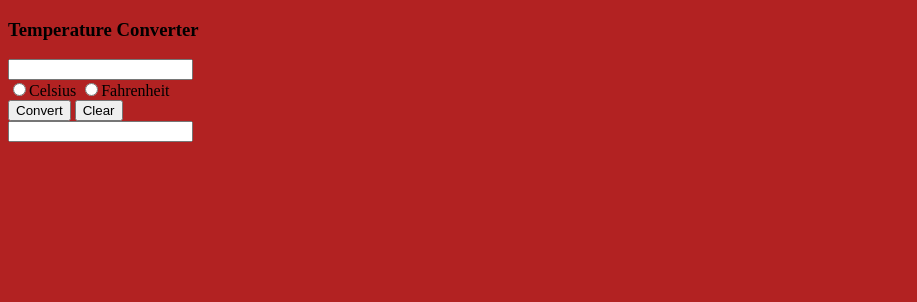
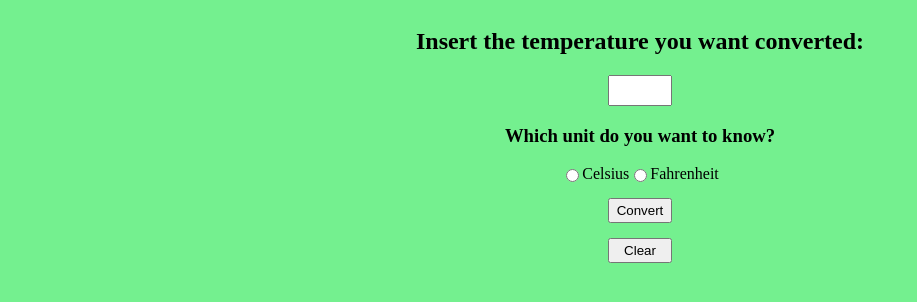
Before and after one commit to MCaldwell-42/temperature-converter, a plain HTML site: page index.html in a window 1280 px wide. Both pictures are taken after a click on the button "Clear". Shown: the whole page, without its empty margins (0-917 px from the left). Drawn offline with Linux system fonts and the light colour scheme.

Commit message:
events and some style

```diff
--- a/index.html
+++ b/index.html
@@ -8,23 +8,24 @@
     <link rel="stylesheet" href="./main.css">
 </head>
 <body>
-    <h3>Temperature Converter</h3>
+    <div id="wholeThang">
+    <h2>Insert the temperature you want converted:</h2>
     <div>
         <input type="number" id="tempInput">
     </div>
-    <div>
-        <input type="radio" name="temp" value="C">Celsius</input>
-        <input type="radio" name="temp" value="F">Fahrenheit</input>
+    <h3>Which unit do you want to know?</h3>
+    <div class="radio-buttons">
+        <input type="radio" name="temp" id="Celsius" value="C">Celsius</input>
+        <input type="radio" name="temp" id="Fahrenheit" value="F">Fahrenheit</input>
     </div>
     <div>
         <button type="button" id="convertBtn">Convert</button>
         <button type="button" id="clearBtn">Clear</button>
     </div>
 
-    <div>
-        <input type="number" id="tempOutput">
+    <div id="tempOutput">
     </div>
-
+    </div>
 
     <script src="./main.js"></script>
 </body>
--- a/main.css
+++ b/main.css
@@ -1,3 +1,29 @@
 body {
-    background-color: firebrick;
+    background-color: rgb(116, 240, 143);
+    text-align: center;
 }
+
+div {
+    display: flex;
+    flex-direction: column;
+
+
+
+}
+.radio-buttons {
+    flex-direction: row;
+    justify-content: center;
+}
+
+#tempInput {
+    height: 25px;
+    margin-left: 600px;
+    margin-right: 600px;
+}
+
+button {
+    height: 25px;
+    margin-left: 600px;
+    margin-right: 600px;
+    margin-top: 15px;
+}
--- a/main.js
+++ b/main.js
@@ -3,4 +3,45 @@ const printToDom = (divId, textToPrint) => {
     selectedDiv.innerHTML = textToPrint;
 };
 
-console.log('this thing on?');
+
+const buttonEvents = () => {
+    document.getElementById('convertBtn').addEventListener("click", determineConverter);
+    document.getElementById('clearBtn').addEventListener("click", clear);
+    document.getElementById('wholeThang').addEventListener('keyup', keypress);
+}
+
+const determineConverter = (e) => {
+    let domString ='';
+    let tempInput = document.getElementById("tempInput").value;
+    let tempType = document.querySelector('input[name="temp"]:checked').value;
+    console.log(tempType);
+        let newTemp = 0;
+        if (tempType === "F") {
+            newTemp = ((tempInput * 9/5) + 32);
+        } else if (tempType === "C") {
+            newTemp = ((tempInput - 32) * 5/9);
+        };
+        newTemp = Math.round(newTemp);
+        domString += `<h3>${newTemp}</h3>`;
+
+
+    console.log(tempInput);
+    printToDom("tempOutput", domString);
+};
+
+const clear = (e) => {
+    document.getElementById("tempInput").value = '';
+    document.getElementById("tempOutput").textContent = '';
+};
+
+const keypress = (e) => {
+    if (event.keyCode === 13) {
+        determineConverter();
+    };
+};
+
+const init = () => {
+    buttonEvents();
+};
+
+init();
```
